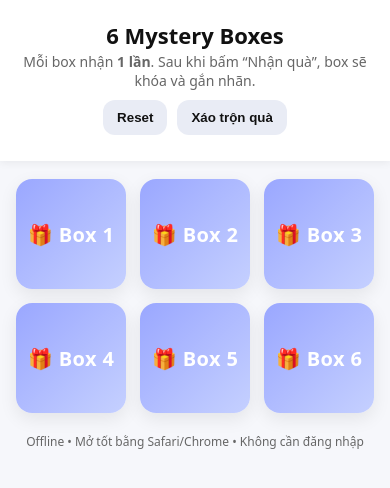
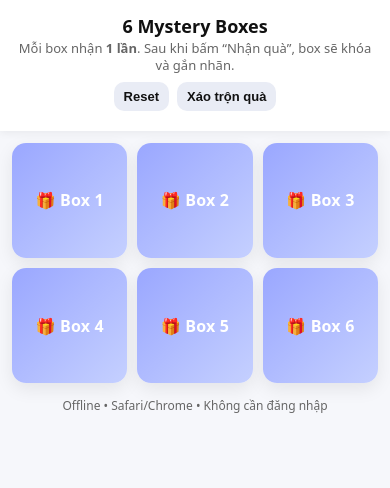
Before and after one commit to susanleungsu-beep/-card, a plain HTML site: page index.html in a window 390 px wide. Drawn offline with Linux system fonts and the light colour scheme.

Commit message:
Add files via upload

```diff
--- a/index.html
+++ b/index.html
@@ -4,7 +4,7 @@
 <head>
   <meta charset="utf-8">
   <meta name="viewport" content="width=device-width, initial-scale=1">
-  <title>Gift 6 — 2x3 Mystery Boxes</title>
+  <title>Gift 6 — 2x3 Mystery Boxes (Mobile Fix)</title>
   <meta name="apple-mobile-web-app-capable" content="yes">
   <meta name="mobile-web-app-capable" content="yes">
   <style>
@@ -15,34 +15,39 @@
     *{box-sizing:border-box}
     html,body{height:100%}
     body{font-family:system-ui,-apple-system,Segoe UI,Roboto,Helvetica,Arial,sans-serif;margin:0;background:var(--bg);color:var(--fg)}
-    header{padding:16px;text-align:center;background:#fff;box-shadow:0 2px 8px rgba(0,0,0,0.06);position:sticky;top:0;z-index:5}
-    h1{margin:4px 0 2px;font-size:22px}
-    p.sub{margin:0;color:var(--muted);font-size:14px}
-    .wrap{max-width:720px;margin:18px auto;padding:0 16px}
-    .grid{display:grid;grid-template-columns:repeat(3,1fr);gap:14px}
-    .card{aspect-ratio:1/1;background:var(--card);border-radius:16px;position:relative;overflow:hidden;cursor:pointer;
+    header{padding:12px;text-align:center;background:#fff;box-shadow:0 2px 8px rgba(0,0,0,0.06);position:sticky;top:0;z-index:5}
+    h1{margin:2px 0 0;font-size:20px}
+    p.sub{margin:2px 0 0;color:var(--muted);font-size:13px;line-height:1.3}
+    .wrap{max-width:720px;margin:12px auto;padding:0 12px}
+    .grid{display:grid;grid-template-columns:repeat(3,1fr);gap:10px}
+    .card{aspect-ratio:1/1;background:var(--card);border-radius:14px;position:relative;overflow:hidden;cursor:pointer;
           box-shadow:0 6px 18px rgba(0,0,0,0.08);transition:transform .12s ease}
     .card:active{transform:scale(.995)}
     .lid{position:absolute;inset:0;background:linear-gradient(135deg,#9aa7ff,#c5d0ff);display:flex;align-items:center;justify-content:center;
-         color:#fff;font-weight:800;font-size:22px;letter-spacing:.4px;z-index:2;transition:opacity .25s ease}
-    .gift{position:absolute;inset:0;display:flex;flex-direction:column;align-items:center;justify-content:center;gap:10px;
-          text-align:center;padding:14px;opacity:0;z-index:1;transition:opacity .25s ease}
-    .gift-title{font-size:18px;font-weight:800;line-height:1.25}
-    .gift-actions{display:flex;gap:10px;flex-wrap:wrap;justify-content:center;margin-top:6px}
-    .btn{border:0;border-radius:12px;padding:10px 14px;font-weight:700;cursor:pointer}
+         color:#fff;font-weight:800;font-size:18px;letter-spacing:.2px;z-index:2;transition:opacity .25s ease;padding:6px;text-align:center}
+    .gift{position:absolute;inset:0;display:flex;flex-direction:column;align-items:center;justify-content:center;gap:8px;
+          text-align:center;padding:10px;opacity:0;z-index:1;transition:opacity .25s ease;
+          overflow:auto; -webkit-overflow-scrolling:touch; word-break:break-word}
+    .gift-title{font-size:16px;font-weight:800;line-height:1.25}
+    .gift-actions{display:flex;gap:8px;flex-wrap:wrap;justify-content:center;margin-top:2px}
+    .btn{border:0;border-radius:10px;padding:8px 12px;font-weight:700;cursor:pointer;font-size:14px}
     .btn.primary{background:var(--primary);color:#fff}
     .btn.secondary{background:var(--secondary);color:var(--fg)}
-    .badge{position:absolute;top:8px;right:8px;background:#111;color:#fff;font-size:11px;font-weight:800;padding:5px 8px;border-radius:999px;opacity:0;z-index:3}
-    .overlay{position:absolute;inset:0;background:rgba(255,255,255,.6);display:none;z-index:4}
+    .badge{position:absolute;top:6px;right:6px;background:#111;color:#fff;font-size:11px;font-weight:800;padding:4px 6px;border-radius:999px;
+           opacity:0;z-index:6; line-height:1.2; max-width:80%; text-align:right; word-break:break-word}
+    .overlay{position:absolute;inset:0;background:rgba(255,255,255,.55);display:none;z-index:3}
     .card.open .lid{opacity:0}
     .card.open .gift{opacity:1}
     .card.claimed .badge{opacity:1}
     .card.claimed .overlay{display:block}
-    .controls{display:flex;gap:10px;flex-wrap:wrap;justify-content:center;margin:10px 0}
-    footer{max-width:720px;margin:20px auto 36px;padding:0 16px;color:var(--muted);font-size:12px;text-align:center}
-    @media (max-width:480px){
-      .gift-title{font-size:16px}
-      .lid{font-size:20px}
+    .controls{display:flex;gap:8px;flex-wrap:wrap;justify-content:center;margin:8px 0}
+    footer{max-width:720px;margin:14px auto 24px;padding:0 12px;color:var(--muted);font-size:12px;text-align:center}
+    /* Extra small devices */
+    @media (max-width:390px){
+      h1{font-size:18px}
+      .lid{font-size:16px}
+      .gift-title{font-size:14px}
+      .btn{font-size:13px;padding:7px 10px}
     }
   </style>
 </head>
@@ -60,11 +65,10 @@
     <div class="grid" id="grid"></div>
   </div>
 
-  <footer>Offline • Mở tốt bằng Safari/Chrome • Không cần đăng nhập</footer>
+  <footer>Offline • Safari/Chrome • Không cần đăng nhập</footer>
 
 <script>
 (() => {
-  // ===== DỮ LIỆU QUÀ =====
   let gifts = [
     "Wakuku",
     "koi cafe x 2",
@@ -85,12 +89,10 @@
       card.className = 'card';
       card.dataset.index = i;
 
-      // Lid
       const lid = document.createElement('div');
       lid.className = 'lid';
       lid.textContent = '🎁 Box ' + (i+1);
 
-      // Gift body
       const gift = document.createElement('div');
       gift.className = 'gift';
 
@@ -114,21 +116,18 @@
       gift.appendChild(title);
       gift.appendChild(actions);
 
-      // Badge + overlay
       const badge = document.createElement('div');
       badge.className = 'badge';
-      badge.textContent = '快递"圆"收到订单咯,在购买中';
+      badge.textContent = '快递\"圆\"收到订单咯,在购买中';
 
       const overlay = document.createElement('div');
       overlay.className = 'overlay';
 
-      // Build
       card.appendChild(lid);
       card.appendChild(gift);
       card.appendChild(badge);
       card.appendChild(overlay);
 
-      // Restore state
       if (opened[i])  card.classList.add('open');
       if (claimed[i]) {
         card.classList.add('claimed');
@@ -136,7 +135,6 @@
         card.style.pointerEvents = 'none';
       }
 
-      // Events
       card.addEventListener('click', () => {
         if (claimed[i]) return;
         card.classList.add('open');
@@ -151,6 +149,7 @@
         claimed[i] = true;
         card.classList.add('claimed');
         claimBtn.disabled = true;
+        // vẫn để pointer-events none, nhưng badge đã có z-index cao hơn overlay
         card.style.pointerEvents = 'none';
       });
 
```
